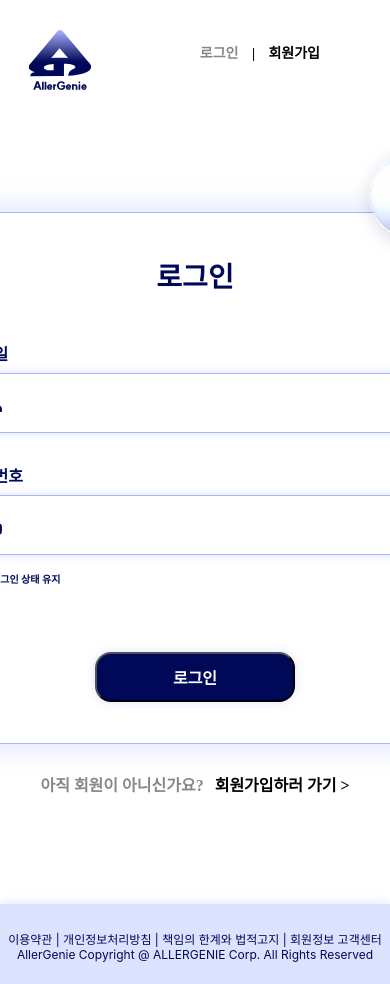
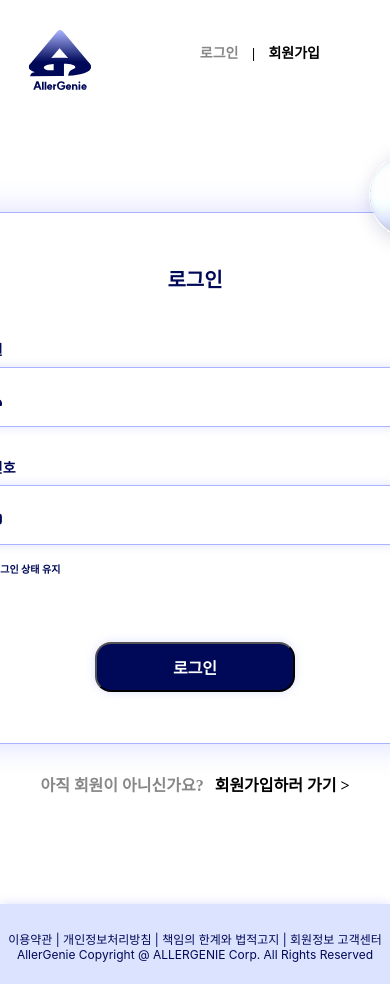
Before and after one commit to kwangyoulsagong/Allergenie, a React (Create React App) app in the folder front/: page / in a window 390 px wide. Shown: the top 984 px of the page. Built offline with nearby package versions, Linux system fonts and the light colour scheme; a web font is replaced by a local one.

Commit message:
responsive

```diff
--- a/front/src/style/style_1.scss
+++ b/front/src/style/style_1.scss
@@ -45,6 +45,10 @@
    border: 1px solid #AAB3FF;
    box-shadow: 0px 0px 25px 7px rgba(170, 179, 255, 0.30);
    font-family: 'Pretendard';
+   @media only screen and (max-width: 800px) {
+      width: 500px;
+  }
+
 }
 
 .loginBox-title{ /* 로그인 */
@@ -52,6 +56,9 @@
    color:  #000958;
    font-size: 28px;
    font-weight: 700;
+   @media only screen and (max-width: 800px) {
+      font-size: 20px;
+  }
 }
 
 .loginBox-contents{ /* 아이디, 비밀번호 */
@@ -59,6 +66,9 @@
    color: #000958;
    font-size: 16px;
    font-weight: 600;
+   @media only screen and (max-width: 800px) {
+      font-size: 14px;
+  }
 }
 
 .login-tf{ /* login id input */
```
Also changed, not shown: 1 other file (tests, documents, lock files or other folders).
